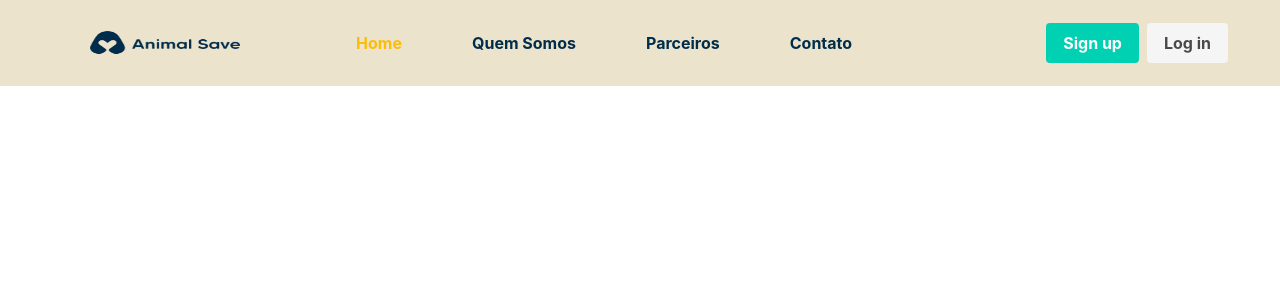
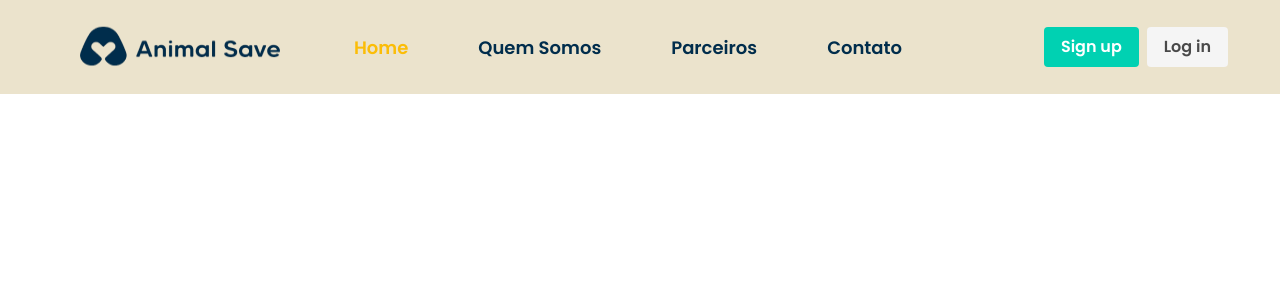
Before and after one commit to renanmontanopaz/animal-save-view, a Vue app: page / in a window 1280 px wide. Shown: the top 300 px of the page. Built offline with nearby package versions, Linux system fonts and the light colour scheme.

Commit message:
estilizando header com bulma

```diff
--- a/src/App.vue
+++ b/src/App.vue
@@ -3,7 +3,7 @@
     <nav class="navbar" role="navigation" aria-label="main navigation">
       <div class="navbar-brand">
         <a class="navbar-item">
-          <img src="./assets/Logo.png" width="150">
+          <img src="./assets/Logo.png">
         </a>
         <a role="button" class="navbar-burger" aria-label="menu" aria-expanded="false" data-target="navbarBasicExample">
           <span aria-hidden="true"></span>
@@ -46,6 +46,7 @@
 
 <style lang="scss">
 @import "~bulma/bulma.sass";
+@import url('https://fonts.googleapis.com/css2?family=Concert+One&family=Poppins:ital,wght@0,200;0,400;0,600;1,100&display=swap');
 
 /*
   #EBE3CC - Branco quase rosa
@@ -64,7 +65,12 @@ nav {
   background-color: #EBE3CC !important;
 
   .navbar-item {
-    padding-left: 70px;
+    padding-left: 60px;
+
+    img {
+      max-height: 3em;
+      width: 200px;
+    }
   }
 
   h1 {
@@ -79,7 +85,11 @@ nav {
     justify-content: center;
     padding: 0 20px;
     gap: 70px;
-    font-size: 16px;
+    font-family: 'Poppins', sans-serif;
+    font-style: normal;
+    font-weight: 200;
+    font-size: 18px;
+    line-height: 33px;
   }
 
   a {
```
